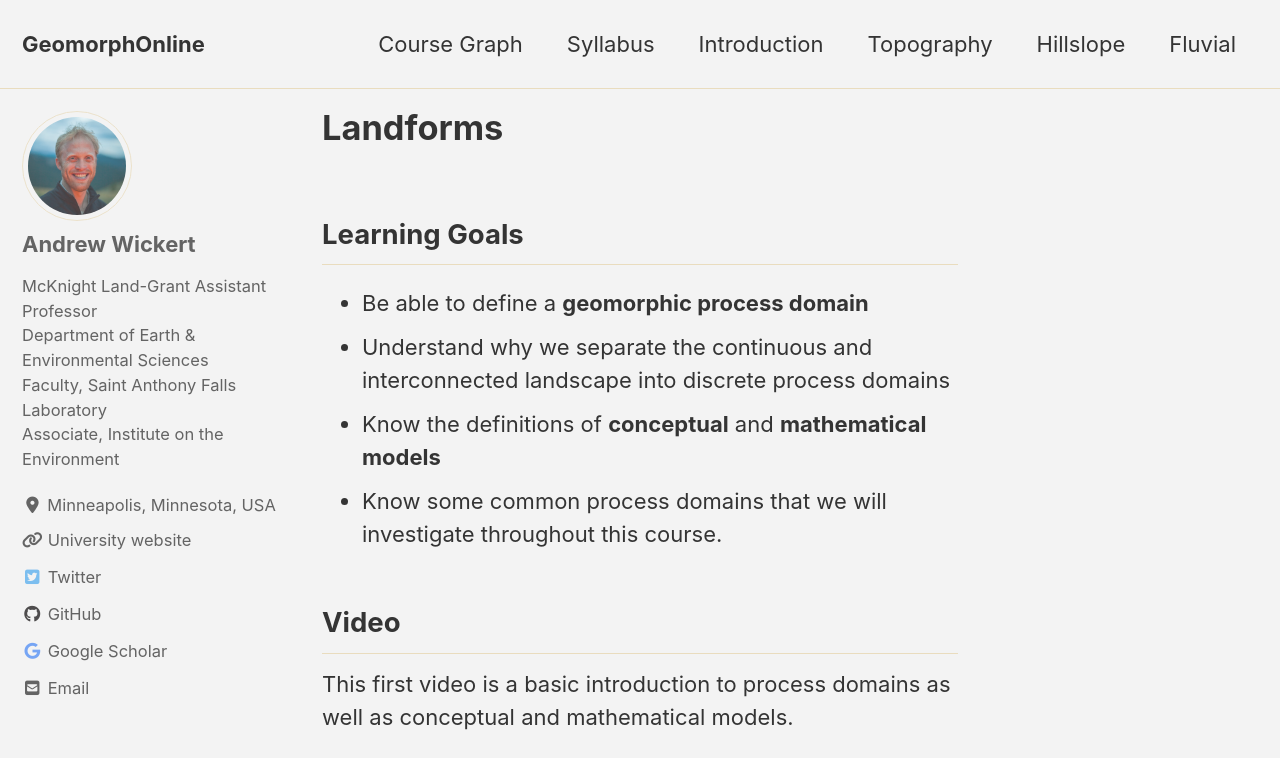
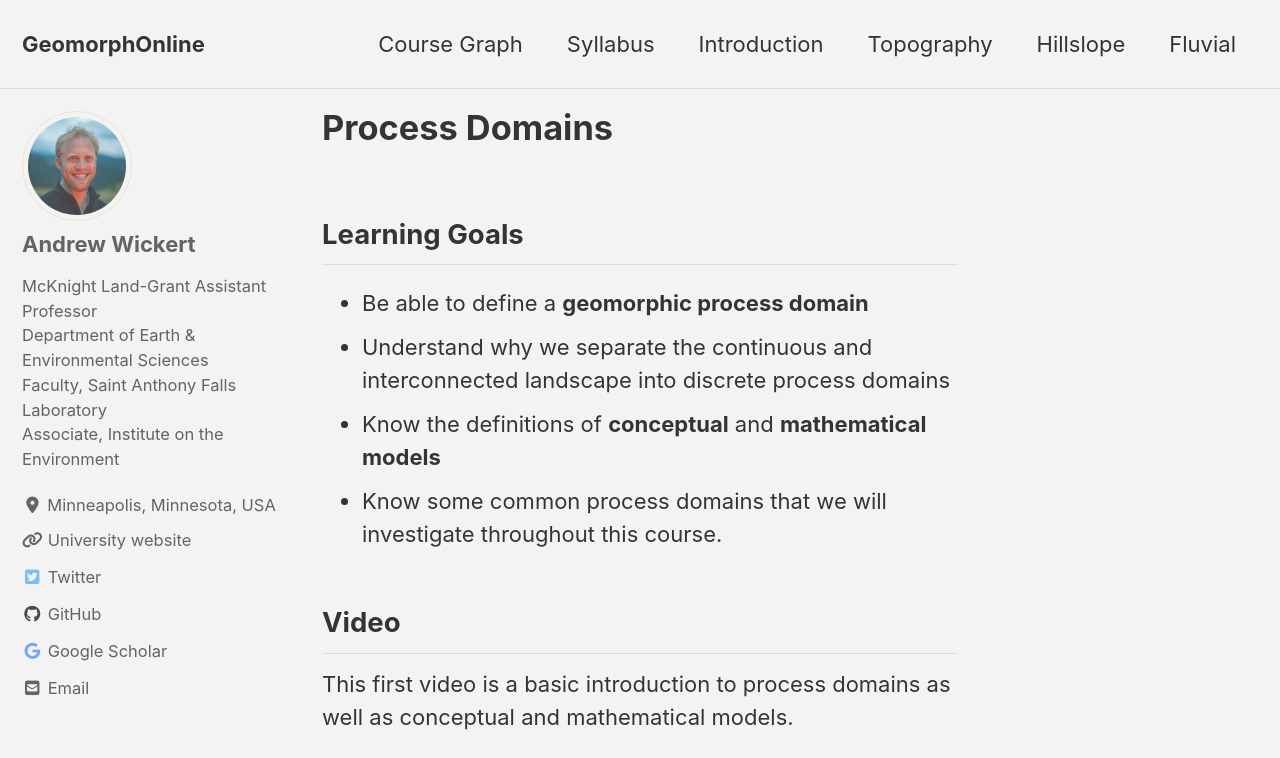
Before and after one commit to GeomorphOnline/GeomorphOnline.github.io, a Jekyll site: the page built from lessons/_introduction/process_domains.md, in a window 1280 px wide and 900 px high, cut to the strip 0-758 px from the top of the window. Built offline with Jekyll 4.4.1, drawn with Linux system fonts in a browser that asks for light colours; cached includes are drawn as plain includes; nearby versions of some CDN libraries.

Commit message:
Update title and URL

```diff
--- a/lessons/_introduction/process_domains.md
+++ b/lessons/_introduction/process_domains.md
@@ -1,9 +1,9 @@
 ---
 topic: introduction
 
-title: "Landforms"
+title: "Process Domains"
 layout: single
-permalink: /introduction/landforms/
+permalink: /introduction/process_domains/
 
 # Includes author profile in sidebar
 author: Andrew Wickert
```
